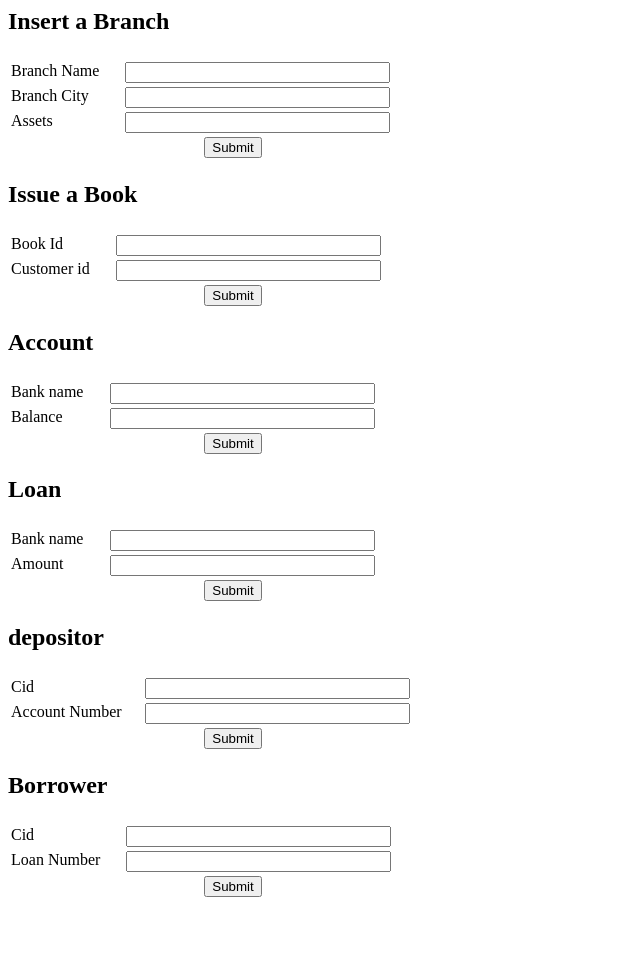
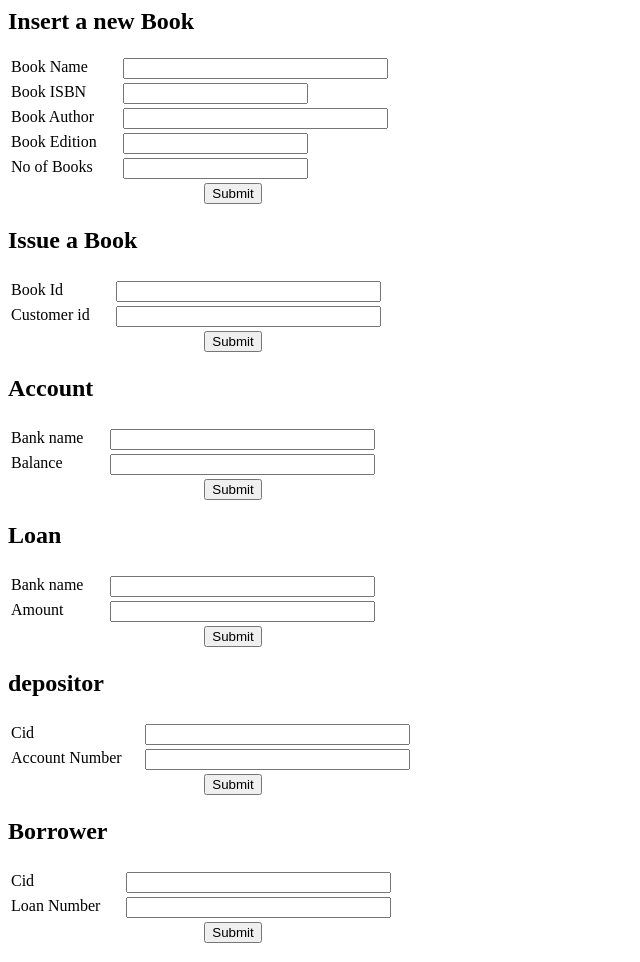
Before and after one commit to kkanwariya/project, a PHP site: page / in a window 1280 px wide. Shown: the whole page, without its empty margins (0-640 px from the left). Before the commit the page ends 897 px from the top, so only its background shows below. Run offline with PHP 8.4, Linux system fonts and the light colour scheme.

Commit message:
first commit

```diff
--- a/index.php
+++ b/index.php
@@ -1,44 +1,70 @@
 <html><body>
-  <h2>Insert a Branch</h2>
-  <form name="branch" method="post" action="update.php">
+  <h2>Insert a new Book</h2>
+  <form name="htmlform" method="post" action="formsend.php">
   <table width="450px">
   </tr>
-  <td valign="top">
-   <input  type="hidden" name="id" maxlength="30" size="30" value="1">
-  </td>
+
   <tr>
    <td valign="top">
-    <label>Branch Name</label>
+    <label for="dob">Book Name</label>
    </td>
    <td valign="top">
-    <input type="text" name="bname" maxlength="50" size="30">
+    <input type="text" name="bname" maxlength="50" size="30" required>
+   </td>
+  </tr>
+
+
+  <tr>
+   <td valign="top">
+    <label>Book ISBN</label>
+   </td>
+   <td valign="top">
+    <input type="number" name="bisbn" maxlength="80" size="30" required>
+   </td>
+  </tr>
+
+
+  <tr>
+   <td valign="top">
+    <label>Book Author</label>
+   </td>
+   <td valign="top">
+    <input  type="text" name="bauthor" maxlength="30" size="30" required>
    </td>
   </tr>
   <tr>
    <td valign="top">
-    <label>Branch City</label>
+    <label>Book Edition</label>
    </td>
-   <td valign="top">
-    <input  type="text" name="bcity" maxlength="50" size="30">
+  <td valign="top">
+    <input type="number" name="bedition" maxlength="30" size="30" required>
    </td>
+
   </tr>
+
+
   <tr>
    <td valign="top">
-    <label>Assets</label>
+    <label>No of Books</label>
    </td>
-   <td valign="top">
-    <input  type="text" name="assets" maxlength="80" size="30">
+  <td valign="top">
+    <input  type="number" name="nbooks" maxlength="30" size="30">
    </td>
+
   </tr>
 
-  </tr>
   <tr>
    <td colspan="2" style="text-align:center">
     <input type="submit" value="Submit">
    </td>
   </tr>
+
   </table>
   </form>
+
+
+
+
 
 
 
```
